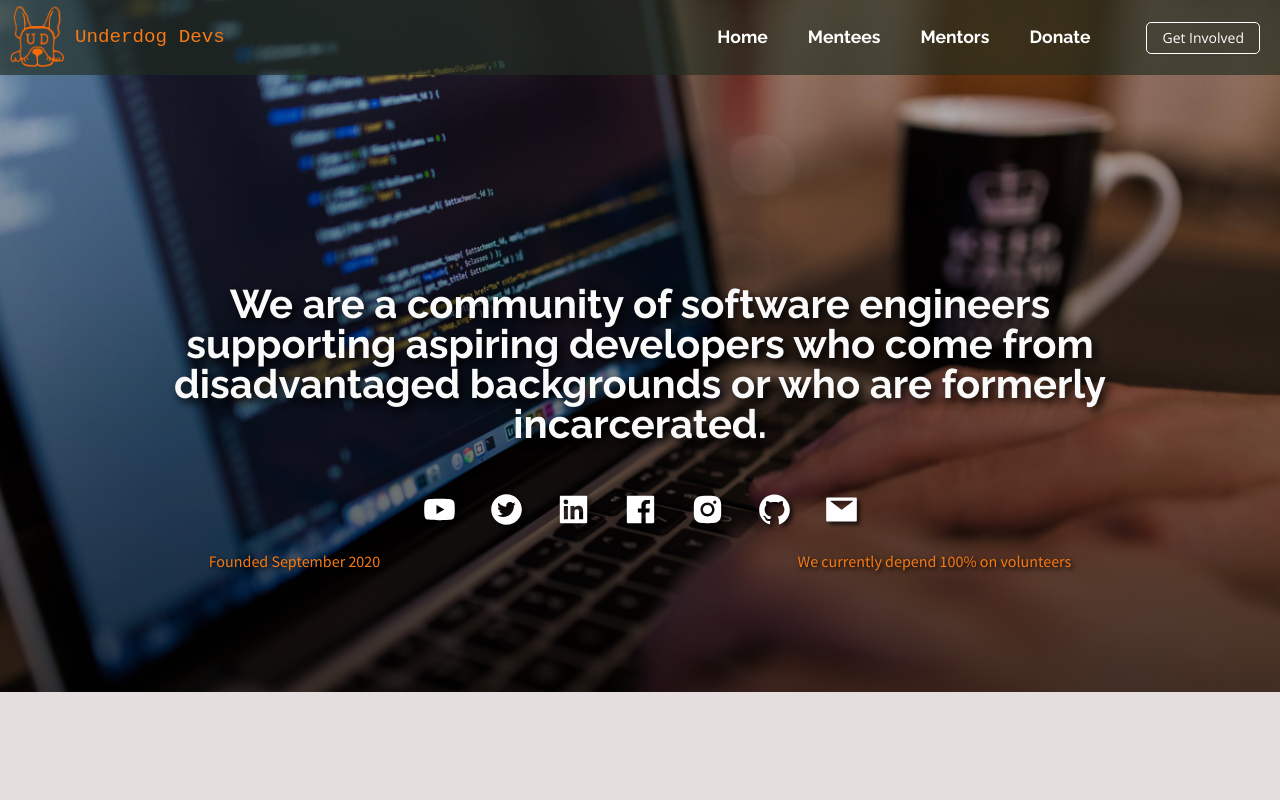
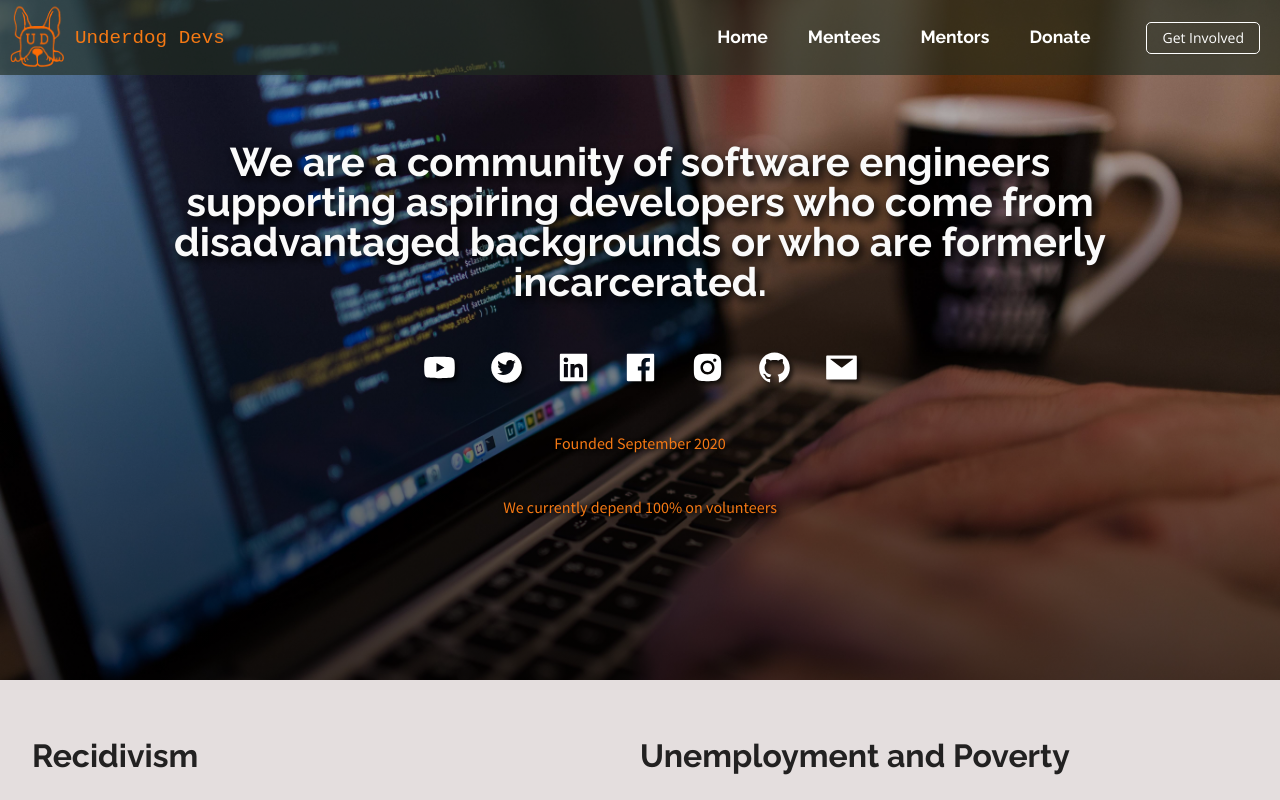
Before and after one commit to Underdog-Devs/website, a React (Create React App) app: page / in a window 1280 px wide. Shown: the top 800 px of the page. Built offline with nearby package versions, Linux system fonts and the light colour scheme; a web font is replaced by a local one.

Commit message:
Revert "Merge branch 'main' of https://github.com/Underdog-Devs/website into …"

```diff
--- a/src/CSS/Logo.module.css
+++ b/src/CSS/Logo.module.css
@@ -1,7 +1,6 @@
 .logo {
   display: flex;
-  align-items: center;
-  /* justify-content: left; */
+  justify-content: left;
   color: rgb(245, 121, 20);
   font-family: monospace, -apple-system, BlinkMacSystemFont, 'Segoe UI', Roboto,
     Oxygen, Ubuntu, Cantarell, 'Open Sans', 'Helvetica Neue', sans-serif;
--- a/src/CSS/Stats.module.css
+++ b/src/CSS/Stats.module.css
@@ -1,7 +1,7 @@
 .statsContainer {
   justify-content: center;
 
-  padding: 10vw;
+  padding: 2rem;
   width: 100vw;
 
   background-color: rgb(228, 222, 222);
--- a/src/CSS/Story.module.css
+++ b/src/CSS/Story.module.css
@@ -1,5 +1,4 @@
 .storyContainer {
-  padding-top: 12.5vw;
   background-image: linear-gradient(rgba(0, 0, 0, 0.2), rgba(0, 0, 0, 0.7)),
     url('../Assets/Code_on_screen.jpg');
   background-size: cover;
@@ -8,8 +7,9 @@
   display: flex;
   flex-direction: column;
   width: 100vw;
-  height: 86.5vh;
+  height: 85vh;
   align-items: center;
+
   justify-content: center;
 }
 .storyH1 {
@@ -34,29 +34,21 @@
 .socialLink {
   filter: drop-shadow(3px 3px 2px rgba(0, 0, 0, 0.7));
 }
+.storyp {
+  margin: 1.5rem;
 
-.storyFooter{
-  width: 100%;
-  display: flex;
-  flex-direction: row;
-  flex-wrap: wrap;
-  justify-content: space-around;
-  align-items: baseline;
+  color: rgb(245, 121, 20);
+
+  font-weight: 500;
+  text-shadow: 2px 2px 4px #000;
 }
+.storyp1 {
+  margin: 1.5rem;
 
-.storyFooter p {
-  margin: 0;
   color: rgb(245, 121, 20);
   font-weight: 500;
   text-shadow: 2px 2px 4px #000;
 }
-
-/* .storyp1 {
-  /* margin: 1.5rem; */
-  /* color: rgb(245, 121, 20); */
-  /* font-weight: 500; */
-  /* text-shadow: 2px 2px 4px #000; */
-/* } ? */
 
 @media all and (max-width: 768px) {
   .storyH1 {
--- a/src/Components/Navigation/navBar.module.css
+++ b/src/Components/Navigation/navBar.module.css
@@ -26,7 +26,6 @@
   box-shadow: 3px 2px 22px 1px rgba(0, 0, 0, 0.24);
   /* Lowering the shadow */
 }
-
 nav ol ul {
   margin: 0.7rem;
 }
--- a/src/Components/Story.js
+++ b/src/Components/Story.js
@@ -76,10 +76,8 @@ const Story = () => {
           <AiFillMail size="35px" color="#fff" />
         </a>
       </div>
-      <div className={styles.storyFooter}>
-        <p className={styles.storyp}>Founded September 2020</p>
-        <p className={styles.storyp1}>We currently depend 100% on volunteers</p>
-      </div>
+      <p className={styles.storyp}>Founded September 2020</p>
+      <p className={styles.storyp1}>We currently depend 100% on volunteers</p>
     </div>
   );
 };
```
Also changed, not shown: 1 other file (tests, documents, lock files or other folders).
